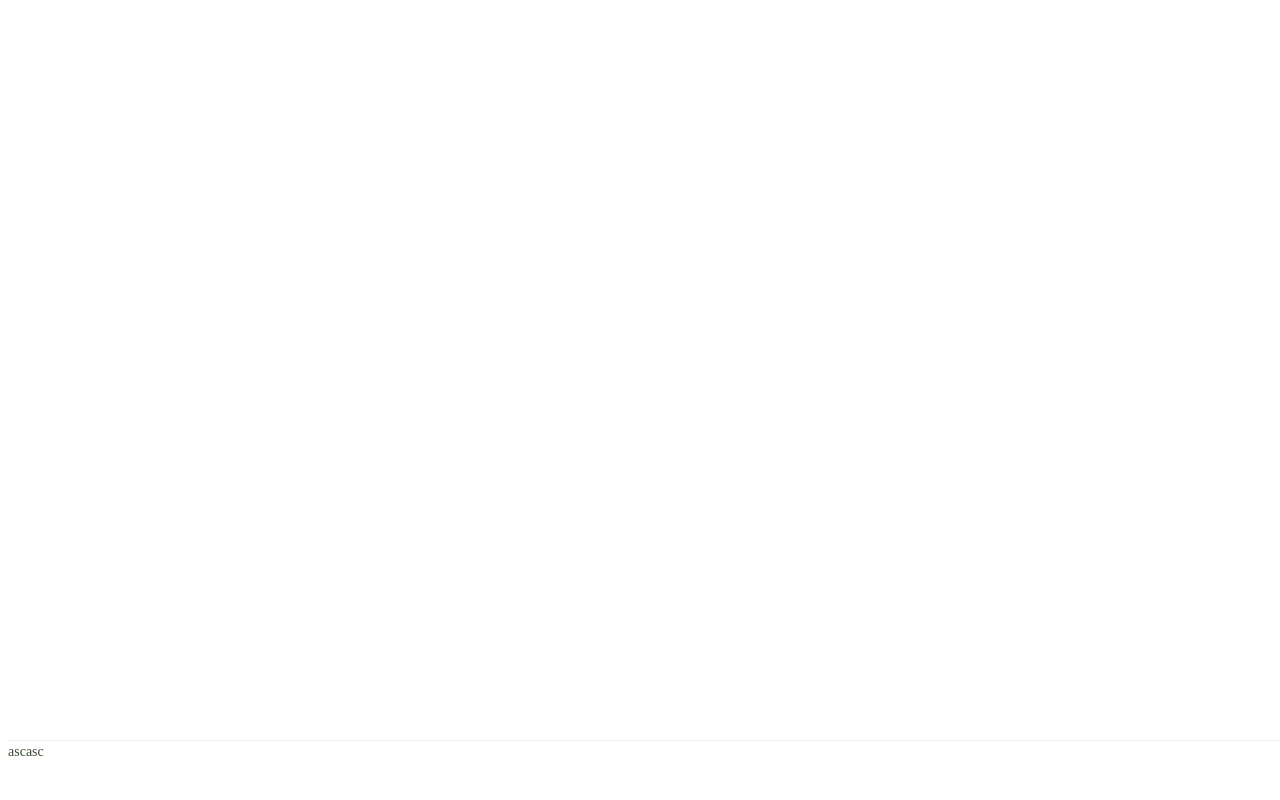
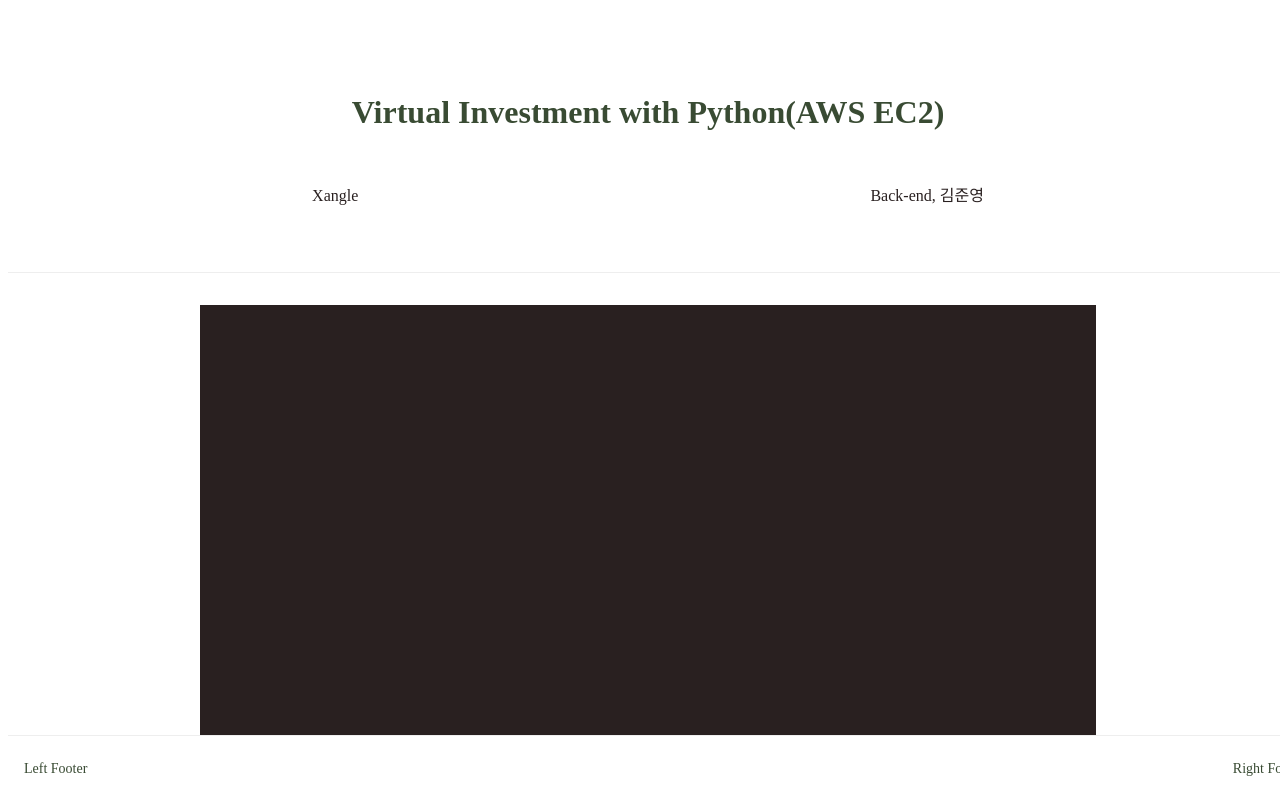
Before and after one commit to wnsdudSoftkim/virtual_investment, a Vue app in the folder client/: page /store in a window 1280 px wide. Shown: the top 800 px of the page. Built offline with nearby package versions, Linux system fonts and the light colour scheme.

Commit message:
modify footer conception

```diff
--- a/client/src/App.vue
+++ b/client/src/App.vue
@@ -15,6 +15,7 @@ export default {
   body {
     width:100%;
     overflow-y: scroll;
+    overflow-x: unset;
     font-size: 14px;
     line-height: 1.5;
     background: #fff;
--- a/client/src/assets/scss/_colors.scss
+++ b/client/src/assets/scss/_colors.scss
@@ -8,4 +8,6 @@ $green: #76ff7a;
 $black: #000;
 
 
-$baseColor: #394b33
+$baseColor: #394b33;
+
+$secondColor: rgb(41, 32, 32);
--- a/client/src/components/Footer.vue
+++ b/client/src/components/Footer.vue
@@ -2,12 +2,12 @@
     <div class="main-footer">
         <div class="left-footer">
             <span class="left-footer-span">
-                    ascasc
+                    Left Footer
             </span>
         </div>
         <div class="right-footer">
             <span class="right-footer-span">
-
+                Right Footer
             </span>
         </div>
     </div>
@@ -25,13 +25,22 @@ export default {
         z-index: 100;
         bottom: 0;
         width: 100%;
-        height: 59px;
+        height: 2rem;
         border-top: 1px solid #eee;
         background: #fff;
+        display: flex;
+        justify-content: space-between;
+        align-items: center;
+        padding: 1rem;
     }
     .left-footer{
         .left-footer-span{
             color:$baseColor;
         }
     }
+    .right-footer{
+        .right-footer-span{
+            color:$baseColor;
+        }
+    }
 </style>
--- a/client/src/components/layout/BaseLayout.vue
+++ b/client/src/components/layout/BaseLayout.vue
@@ -1,8 +1,6 @@
 <template>
     <div class="base-layout">
-        <div class="section">
-
-        </div>
+        <slot></slot>
         <main-footer></main-footer>
     </div>
 </template>
@@ -16,9 +14,9 @@ export default {
 </script>
 
 <style lang="scss">
+@import "@/assets/scss/_base";
 .base-layout{
     height:100%;
-    min-height: 700px;
 }
 
 </style>
--- a/client/src/views/Home.vue
+++ b/client/src/views/Home.vue
@@ -1,18 +1,44 @@
 <template>
     <div>
-        <base-layout></base-layout>
+        <base-layout>
+            <div class="section-header">
+                <p class="headerText">
+                  Virtual Investment with Python(AWS EC2)
+                </p>
+                <div class="header-section">
+                    <p class="headerSubText">
+                        Xangle
+                    </p>
+                    <p class="headerSubText">
+                        Back-end, 김준영
+                    </p>
+                </div>
+            </div>
+            <section-layout></section-layout>
+        </base-layout>
     </div>
 </template>
 
 <script>
-import BaseLayout from '../components/layout/BaseLayout.vue'
+import BaseLayout from '@/components/layout/BaseLayout.vue'
+import SectionLayout from '../components/layout/SectionLayout.vue'
 export default {
     name: 'home',
-    components: { BaseLayout},
+    components: { BaseLayout, SectionLayout},
 
 }
 </script>
 
-<style>
-
+<style lang='scss'>
+.section-header{
+    padding:3rem;
+    border-bottom: 1px solid #eee;
+    display:flex;
+    flex-direction: column;
+    justify-content: center;
+    .header-section{
+        display: flex;
+        justify-content: space-around;
+    }
+}
 </style>
```
